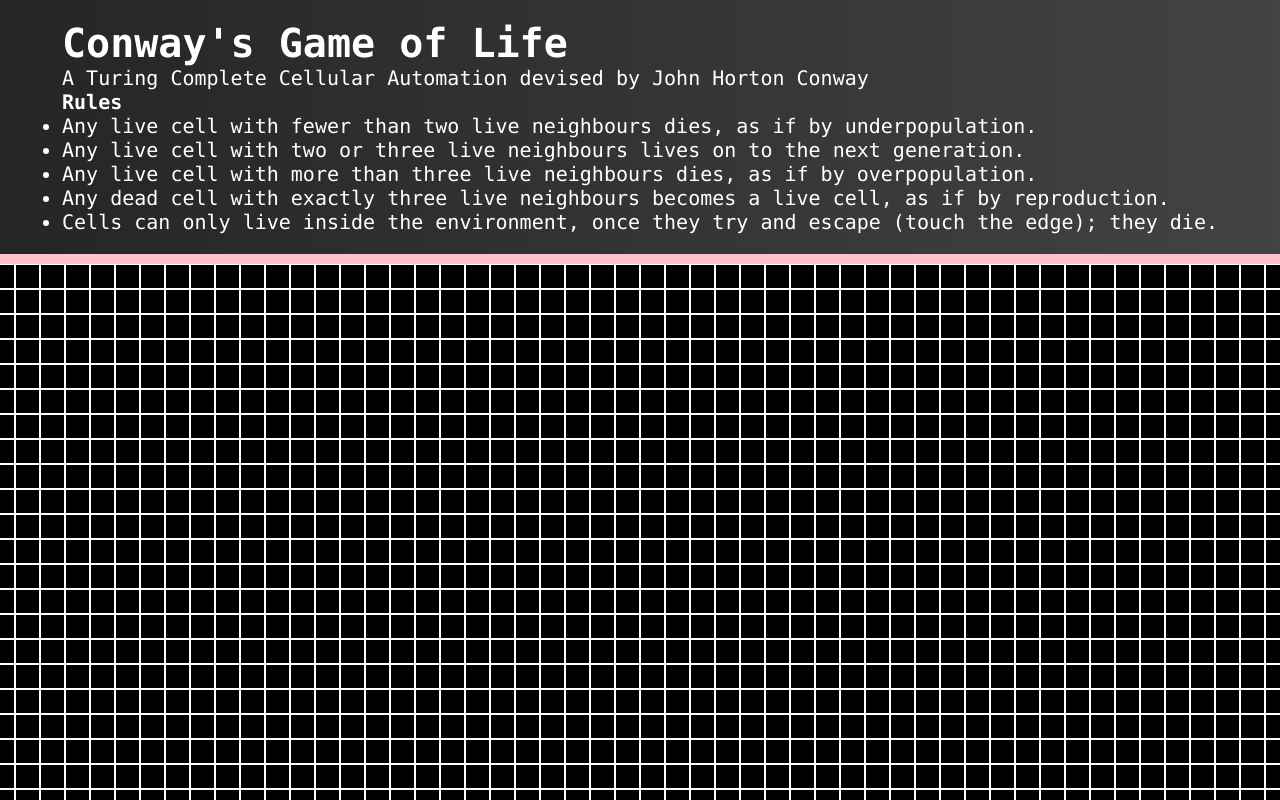
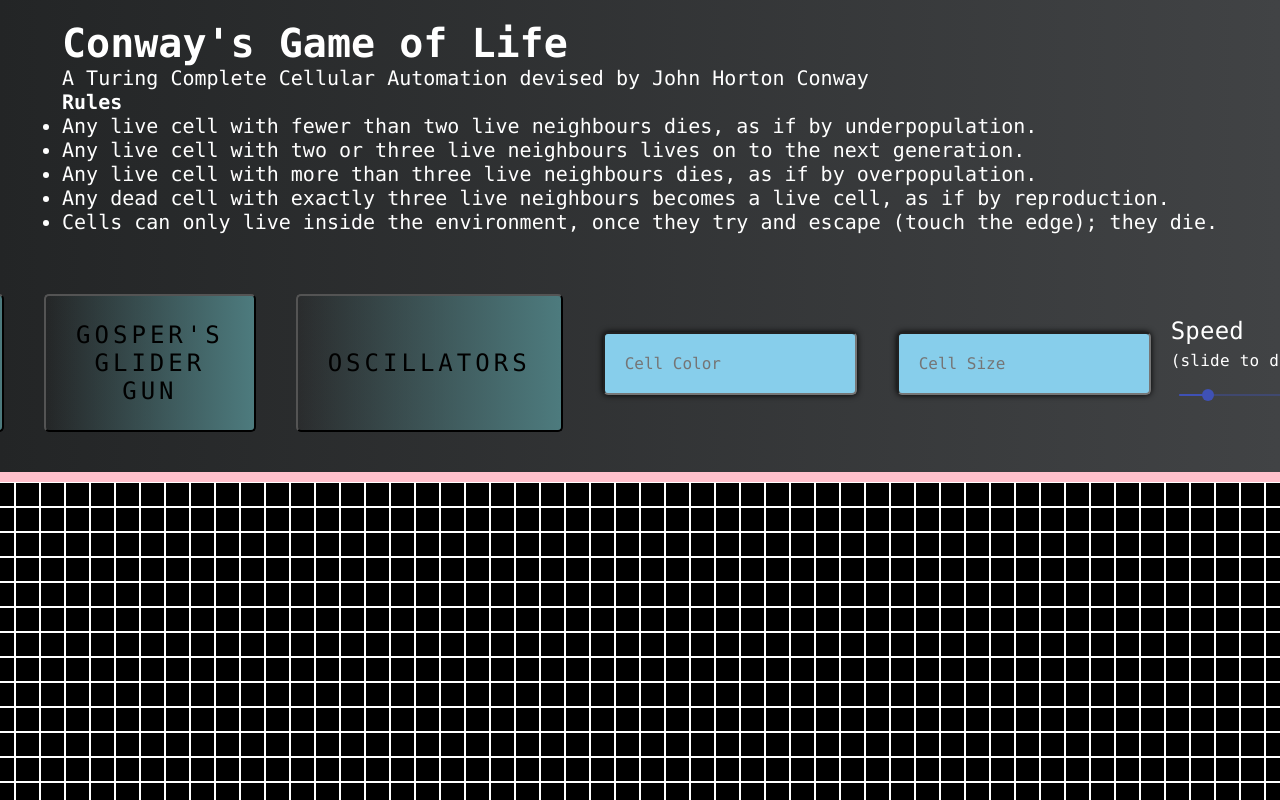
Before and after one commit to Ariuka11/CS-Build-Week-1, a React (Create React App) app in the folder conway-game-of-life/: page / in a window 1280 px wide. Shown: the top 800 px of the page. Built offline with nearby package versions, Linux system fonts and the light colour scheme.

Commit message:
finished styling

```diff
--- a/conway-game-of-life/package.json
+++ b/conway-game-of-life/package.json
@@ -3,6 +3,7 @@
   "version": "0.1.0",
   "private": true,
   "dependencies": {
+    "@material-ui/core": "^4.11.0",
     "@testing-library/jest-dom": "^4.2.4",
     "@testing-library/react": "^9.3.2",
     "@testing-library/user-event": "^7.1.2",
--- a/conway-game-of-life/src/App.css
+++ b/conway-game-of-life/src/App.css
@@ -9,10 +9,8 @@
   display: flex;
   justify-content: center;
   align-items: center;
-  min-height: 100vh;
   background: white;
   flex-direction: column;
-  width: 100vw;
   background: linear-gradient(to right, #232526, #414345);
 }
 .rules{
@@ -20,10 +18,18 @@
   font-size: 20px;
   color: white;
 }
+
 .grid {
   border: 10px solid pink;
+  cursor: pointer;
+  display: inline-flex;
 }
 
+.presets {
+  display: flex;
+  flex-direction: row;
+  justify-content: flex-start;
+}
 .presets button {
   background: linear-gradient(90deg, transparent, #4d7b7e);
   text-decoration: none;
@@ -34,12 +40,16 @@
   transition: 0.5s;
   font-size: 24px;
   border-radius: 5px;
+
 }
 .presets button:hover {
   background: #03e9f4;
   color: #050801;
   box-shadow: 0 0 5px #03e9f4, 0 0 25px #03e9f4, 0 0 50px #03e9f4,
     0 0 200px #03e9f4;
+}
+.buttons {
+  display: flex;
 }
 .buttons button {
   text-decoration: none;
@@ -60,16 +70,24 @@
   color: #050801;
   box-shadow: 0 0 6px 0px;
 }
+.form {
+  display: flex;
+  flex-direction: row;
+  justify-content: center;
+  align-items: center;
+}
 
 .form input {
   margin: 20px;
   padding: 20px;
-  font-size: 24px;
+  font-size: 16px;
   border-radius: 5px;
   box-shadow: 0 0 6px 0px;
+  background-color: skyblue;
+
 }
 .form input:hover {
-  background: pink;
+  background: white;
   color: #050801;
   box-shadow: 0 0 6px 0px;
 }
@@ -77,4 +95,6 @@
   font-size: 24px;
   margin: 20px;
   padding: 5px;
+  color: white;
+  margin-right: 300px;
 }
--- a/conway-game-of-life/src/App.js
+++ b/conway-game-of-life/src/App.js
@@ -1,6 +1,19 @@
 import React, { useState, useRef } from "react"
 import "./App.css"
 import produce from "immer"
+import { makeStyles } from '@material-ui/core/styles';
+import Grid from '@material-ui/core/Grid';
+import Typography from '@material-ui/core/Typography';
+import Slider from '@material-ui/core/Slider';
+
+const useStyles = makeStyles({
+  root: {
+    width: 300,
+  },
+  input: {
+    width: 50,
+  },
+});
 
 const rowNum = 40
 const colNum = 80
@@ -70,6 +83,7 @@ function App() {
     size: 25,
     color: "Red",
   })
+
   const [run, setRun] = useState(false)
   const [gen, setGen] = useState(0)
 
@@ -150,6 +164,14 @@ function App() {
       ))
     )
   }
+
+  const classes = useStyles();
+
+
+  const onhandleChange = (event, newValue) => {
+    setOptions({...options, speed: newValue});
+  };
+
   return (
     <div className="container">
       <div className="rules">
@@ -168,6 +190,41 @@ function App() {
                 </ul>
             </div>
         </div>
+        <div className = 'presets'>
+          <button onClick = {()=>setGrid(pulsar)}>Pulsar</button>
+          <button onClick ={()=>setGrid(gospersGliderGun)}> Gosper's Glider Gun</button>
+          <button onClick ={()=>setGrid(oscillators)}>Oscillators</button>
+          <form className="form">
+          <input
+            type="text"
+            name="color"
+            placeholder="Cell Color"
+            onChange={handleChange}
+          />
+          <input
+            type="text"
+            name="size"
+            placeholder="Cell Size"
+            step="1"
+            min="1"
+            onChange={handleChange}
+          />
+
+           <div className={classes.root}>
+            <Typography id="continuous-slider" gutterBottom style = {{color: 'white', fontFamily: 'consolas', fontSize: '24px'}}>
+              Speed
+              <p style = {{fontSize: '16px'}}>(slide to decrease the speed)</p>
+            </Typography>
+            <Grid container spacing={1}>
+              <Grid item>
+              </Grid>
+              <Grid item xs>
+                <Slider value={options.speed} onChange={onhandleChange} aria-labelledby="continuous-slider" />
+              </Grid>
+            </Grid>
+          </div>
+        </form>
+        </div>
       <div
         className="grid"
         style={{
@@ -178,35 +235,9 @@ function App() {
         {generateGrid()}
       </div>
       <section>
-        <div className = 'presets'>
-          <button onClick = {()=>setGrid(pulsar)}>Pulsar</button>
-          <button onClick ={()=>setGrid(gospersGliderGun)}> Gosper's Glider Gun</button>
-          <button onClick ={()=>setGrid(oscillators)}>Oscillators</button>
-        </div>
-        <form className="form">
-          <input
-            type="text"
-            name="color"
-            placeholder="Cell Color"
-            onChange={handleChange}
-          />
-          <input
-            type="number"
-            name="size"
-            placeholder="Cell Size"
-            step="1"
-            min="1"
-            onChange={handleChange}
-          />
-          <input
-            type="number"
-            name="speed"
-            placeholder="Speed"
-            onChange={handleChange}
-          />
-        </form>
+
+        <div className="buttons">
         <div className = 'gen'>Generations:{gen}</div>
-        <div className="buttons">
           <button
             onClick={() => {
               if(grid === emptyGrid) {
@@ -228,6 +259,7 @@ function App() {
             onClick={() => {
               setGrid(emptyGrid)
               setGen(0)
+              setRun(!run)
             }}
           >
             Clear
@@ -236,12 +268,14 @@ function App() {
             onClick={() => {
               setGrid(randomGrid())
               setGen(0)
+
             }}
           >
             Random Grid
           </button>
         </div>
       </section>
+
     </div>
   )
 }
```
Also changed, not shown: 1 other file (tests, documents, lock files or other folders).
